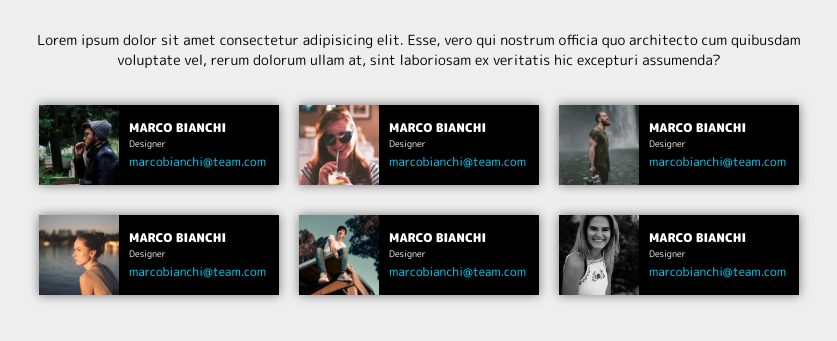
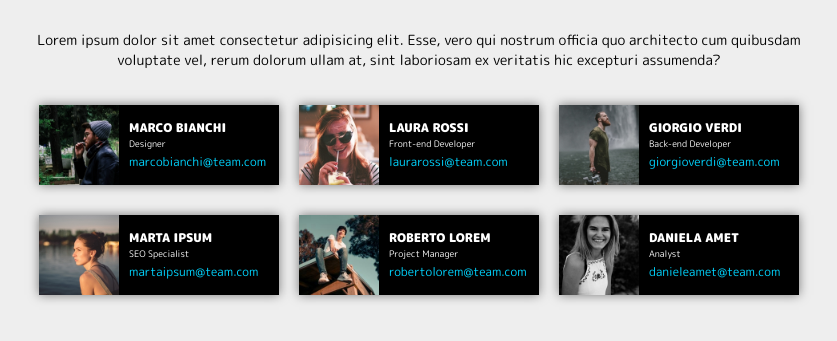
Before and after one commit to pietrobrighella/html-css-float-cards, a plain HTML site: page index.html in a window 1280 px wide. Shown: the part 67-408 px from the top of the page, without its empty margins (221-1058 px from the left). Drawn offline with Linux system fonts and the light colour scheme.

Commit message:
team name and role

```diff
--- a/index.html
+++ b/index.html
@@ -31,42 +31,42 @@
             </div>
             <div class="team-box">
                 <div class="clearfix">
-                <img src="./img/female1.png" alt="Marco Bianchi, Designer">
-                    <h3>Marco Bianchi</h3>
-                    <p>Designer</p>
-                    <p><a href="mailto:marcobianchi@team.com">marcobianchi@team.com</a></p>
+                <img src="./img/female1.png" alt="Laura Rossi, Front-end Developer">
+                    <h3>Laura Rossi</h3>
+                    <p>Front-end Developer</p>
+                    <p><a href="mailto:laurarossi@team.com">laurarossi@team.com</a></p>
                 </div>
             </div>
             <div class="team-box">
                 <div class="clearfix">
-                <img src="./img/male2.png" alt="Marco Bianchi, Designer">
-                    <h3>Marco Bianchi</h3>
-                    <p>Designer</p>
-                    <p><a href="mailto:marcobianchi@team.com">marcobianchi@team.com</a></p>
+                <img src="./img/male2.png" alt="Giorgio Verdi, Back-end Developer">
+                    <h3>Giorgio Verdi</h3>
+                    <p>Back-end Developer</p>
+                    <p><a href="mailto:giorgioverdi@team.com">giorgioverdi@team.com</a></p>
                 </div>
             </div>
             <div class="team-box">
                 <div class="clearfix">
-                <img src="./img/female2.png" alt="Marco Bianchi, Designer">
-                    <h3>Marco Bianchi</h3>
-                    <p>Designer</p>
-                    <p><a href="mailto:marcobianchi@team.com">marcobianchi@team.com</a></p>
+                <img src="./img/female2.png" alt="Marta Ipsum, SEO Specialist">
+                    <h3>Marta Ipsum</h3>
+                    <p>SEO Specialist</p>
+                    <p><a href="mailto:martaipsum@team.com">martaipsum@team.com</a></p>
                 </div>
             </div>
             <div class="team-box">
                 <div class="clearfix">
-                <img src="./img/male3.png" alt="Marco Bianchi, Designer">
-                    <h3>Marco Bianchi</h3>
-                    <p>Designer</p>
-                    <p><a href="mailto:marcobianchi@team.com">marcobianchi@team.com</a></p>
+                <img src="./img/male3.png" alt="Roberto Lorem, Project Manager">
+                    <h3>Roberto Lorem</h3>
+                    <p>Project Manager</p>
+                    <p><a href="mailto:robertolorem@team.com">robertolorem@team.com</a></p>
                 </div>
             </div>
             <div class="team-box">
                 <div class="clearfix">
-                <img src="./img/female3.png" alt="Marco Bianchi, Designer">
-                    <h3>Marco Bianchi</h3>
-                    <p>Designer</p>
-                    <p><a href="mailto:marcobianchi@team.com">marcobianchi@team.com</a></p>
+                <img src="./img/female3.png" alt="Daniela Amet, Analyst">
+                    <h3>Daniela Amet</h3>
+                    <p>Analyst</p>
+                    <p><a href="mailto:danielaamet@team.com">danieleamet@team.com</a></p>
                 </div>
             </div>
         </main>
```
